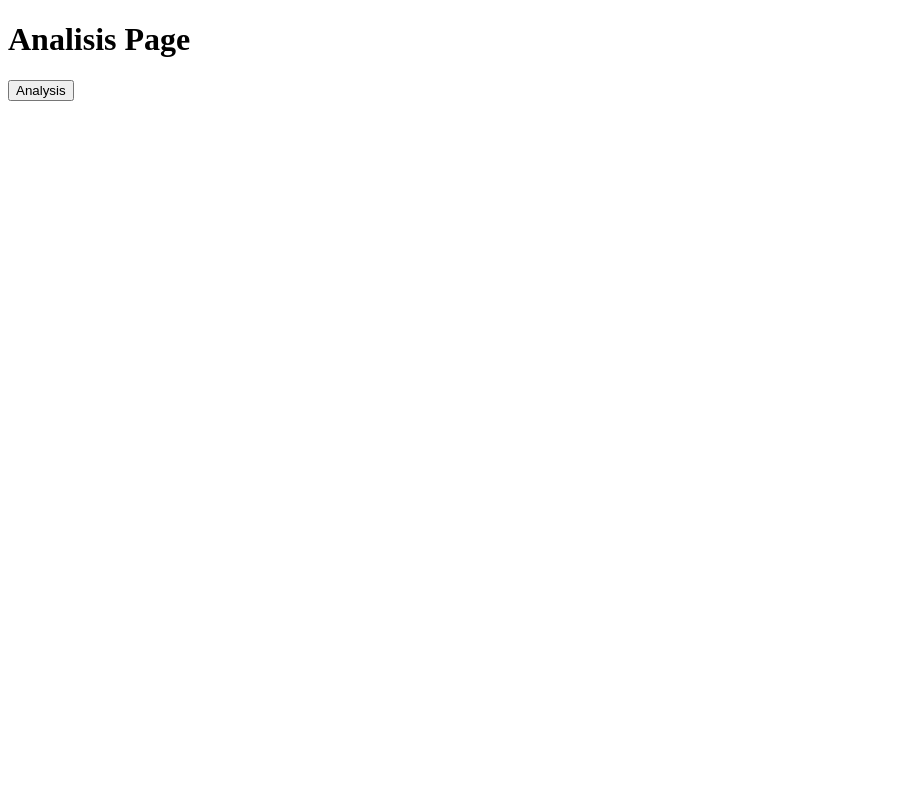
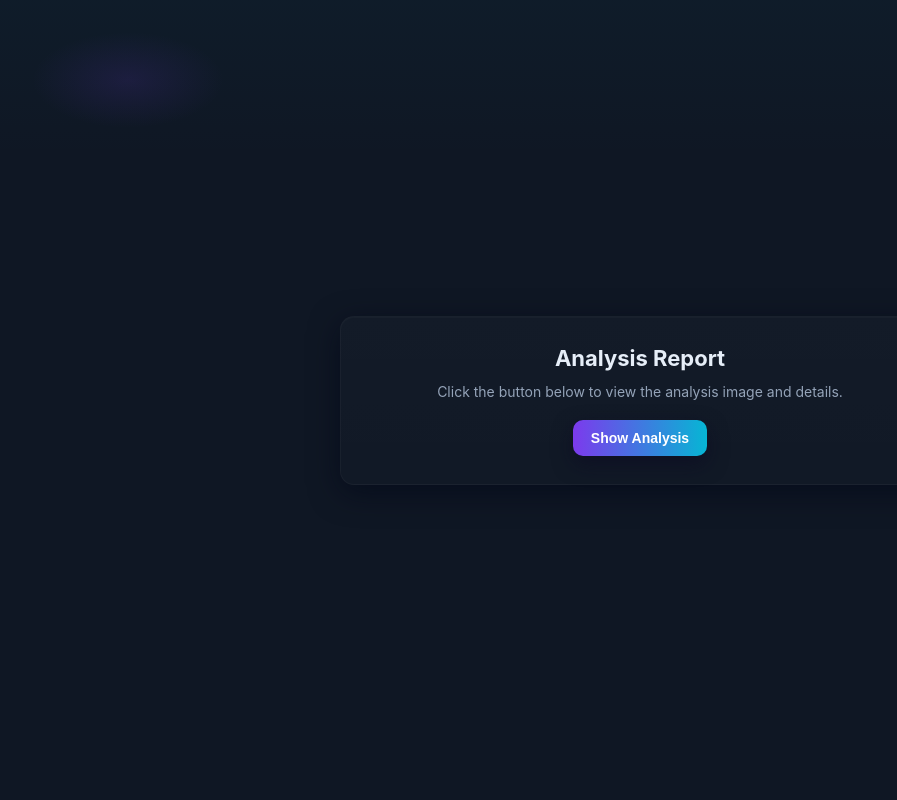
Before and after one commit to mahauni/santander-desafio, a Flask app: page /analysis in a window 1280 px wide. Shown: the whole page, without its empty margins (0-897 px from the left). Run offline with Flask 3, Linux system fonts and the light colour scheme; some libraries are stand-ins or nearby versions.

Commit message:
Feat: Adding analysis page

```diff
--- /dev/null
+++ b/app/static/analysis/script.js
@@ -0,0 +1,21 @@
+const btn = document.getElementById("showBtn");
+const img = document.getElementById("analysisImage");
+const text = document.getElementById("analysisText");
+
+btn.addEventListener("click", () => {
+  img.style.display = "block";
+  text.style.display = "block";
+});
+
+$(document).ready(function () {
+  $("#showBtn").click(function () {
+    $.ajax({
+      url: "get_image",
+      type: "GET",
+      success: function (_response) {
+        $("#analysisImage").attr("src", "get_image");
+      },
+      error: function (_xhr) {},
+    });
+  });
+});
--- /dev/null
+++ b/app/static/analysis/style.css
@@ -0,0 +1,89 @@
+:root {
+    --bg: #0f1724;
+    --card: #0b1220;
+    --muted: #94a3b8;
+    --accent: #7c3aed;
+    --accent-2: #06b6d4;
+    --success: #10b981;
+    --danger: #ef4444;
+    --glass: rgba(255, 255, 255, 0.04);
+    font-family: Inter, ui-sans-serif, system-ui, -apple-system, "Segoe UI", Roboto, "Helvetica Neue", Arial;
+}
+
+* {
+    box-sizing: border-box
+}
+
+html,
+body {
+    height: 100%
+}
+
+body {
+    margin: 0;
+    background: radial-gradient(1200px 600px at 10% 10%, rgba(124, 58, 237, 0.12), transparent 8%),
+        linear-gradient(180deg, rgba(6, 182, 212, 0.03), transparent 20%),
+        var(--bg);
+    color: #e6eef8;
+    -webkit-font-smoothing: antialiased;
+    display: grid;
+    place-items: center;
+    padding: 32px;
+}
+
+.container {
+    width: 100%;
+    max-width: 600px;
+    background: linear-gradient(180deg, rgba(255, 255, 255, 0.02), rgba(255, 255, 255, 0.01));
+    border-radius: 14px;
+    padding: 28px;
+    box-shadow: 0 8px 30px rgba(2, 6, 23, 0.6), inset 0 1px 0 rgba(255, 255, 255, 0.02);
+    border: 1px solid rgba(255, 255, 255, 0.03);
+    text-align: center;
+}
+
+h1 {
+    margin: 0 0 12px;
+    font-size: 22px
+}
+
+p.lead {
+    margin: 0 0 20px;
+    color: var(--muted);
+    font-size: 14px
+}
+
+.btn {
+    display: inline-flex;
+    align-items: center;
+    justify-content: center;
+    gap: 8px;
+    padding: 10px 18px;
+    border-radius: 10px;
+    border: 0;
+    font-weight: 600;
+    cursor: pointer;
+    background: linear-gradient(90deg, var(--accent), var(--accent-2));
+    color: white;
+    font-size: 14px;
+    box-shadow: 0 8px 20px rgba(12, 10, 35, 0.6);
+}
+
+.btn:active {
+    transform: translateY(1px)
+}
+
+img {
+    margin-top: 20px;
+    max-width: 100%;
+    border-radius: 8px;
+    display: none;
+    box-shadow: 0 4px 20px rgba(0, 0, 0, 0.4);
+}
+
+p.analysis {
+    margin-top: 15px;
+    color: var(--muted);
+    font-size: 14px;
+    display: none;
+}
--- a/app/templates/analysis/analysis_page.html
+++ b/app/templates/analysis/analysis_page.html
@@ -1,33 +1,24 @@
-<!DOCTYPE html>
+<!doctype html>
 <html lang="en">
 
 <head>
-    <meta charset="UTF-8">
-    <script src="https://ajax.googleapis.com/ajax/libs/jquery/3.1.1/jquery.min.js"></script>
-    <title>Analisis Page</title>
+    <meta charset="utf-8" />
+    <meta name="viewport" content="width=device-width,initial-scale=1" />
+    <title>Analysis Page</title>
+    <script type="module" src="https://ajax.googleapis.com/ajax/libs/jquery/3.1.1/jquery.min.js"></script>
+    <script type="module" src="{{ url_for('static', filename='analysis/script.js')}}"></script>
+    <link rel="stylesheet" media="all" href="{{ url_for('static', filename='analysis/style.css')}}">
 </head>
 
 <body>
-    <h1>Analisis Page</h1>
-    <button type="button" id="retrieve">Analysis</button>
-    <br />
-    <img src="" id="analysis_img" />
+    <div class="container">
+        <h1>Analysis Report</h1>
+        <p class="lead">Click the button below to view the analysis image and details.</p>
+        <button class="btn" id="showBtn">Show Analysis</button>
+        <img id="analysisImage" src="https://via.placeholder.com/500x250" alt="Analysis Image">
+        <p id="analysisText" class="analysis">This analysis shows the latest data trends based on the selected
+            parameters. The chart above demonstrates key insights and patterns.</p>
+    </div>
 </body>
 
-<script>
-    $(document).ready(function () {
-        $('#retrieve').click(function () {
-            $.ajax({
-                url: "{{ url_for ('app_blueprint.get_image') }}",
-                type: "GET",
-                success: function (response) {
-                    $("#analysis_img").attr('src', "{{ url_for ('app_blueprint.get_image') }}");
-                },
-                error: function (xhr) {
-                }
-            });
-        });
-    });
-</script>
-
 </html>
--- a/app/templates/login/login_page.html
+++ b/app/templates/login/login_page.html
@@ -6,8 +6,8 @@
     <meta name="viewport" content="width=device-width,initial-scale=1" />
     <title>Login — Example</title>
     <link rel="stylesheet" media="all" href="{{ url_for('static', filename='login/style.css')}}">
-    <script src="https://ajax.googleapis.com/ajax/libs/jquery/3.1.1/jquery.min.js" defer></script>
-    <script src="{{ url_for('static', filename='login/script.js')}}" defer></script>
+    <script type="module" src="https://ajax.googleapis.com/ajax/libs/jquery/3.1.1/jquery.min.js"></script>
+    <script type="module" src="{{ url_for('static', filename='login/script.js')}}"></script>
 </head>
 
 <body>
```
Also changed, not shown: app/graph_analysis.py (+5 -5 lines), app/static/login/script.js (+5 -2 lines).
